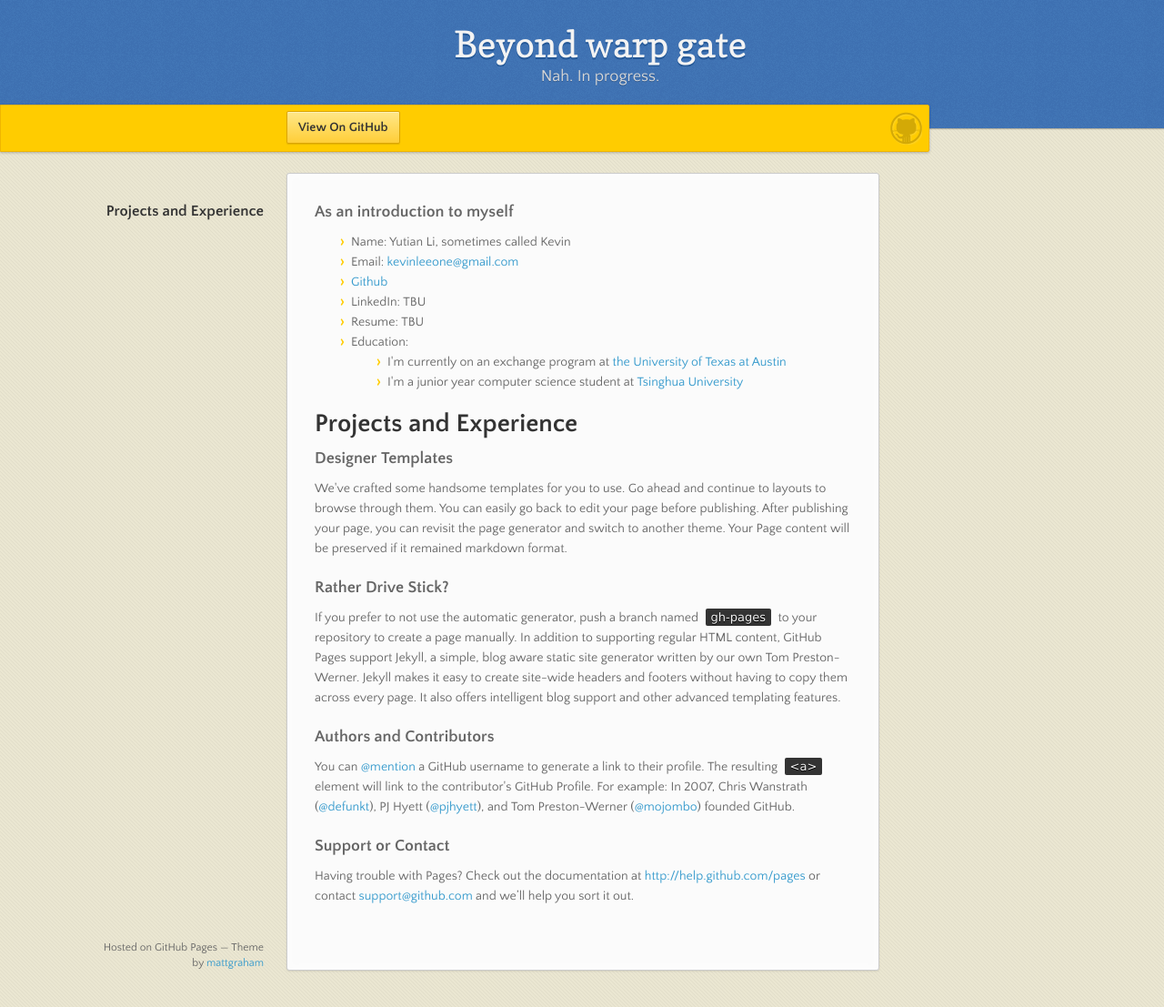
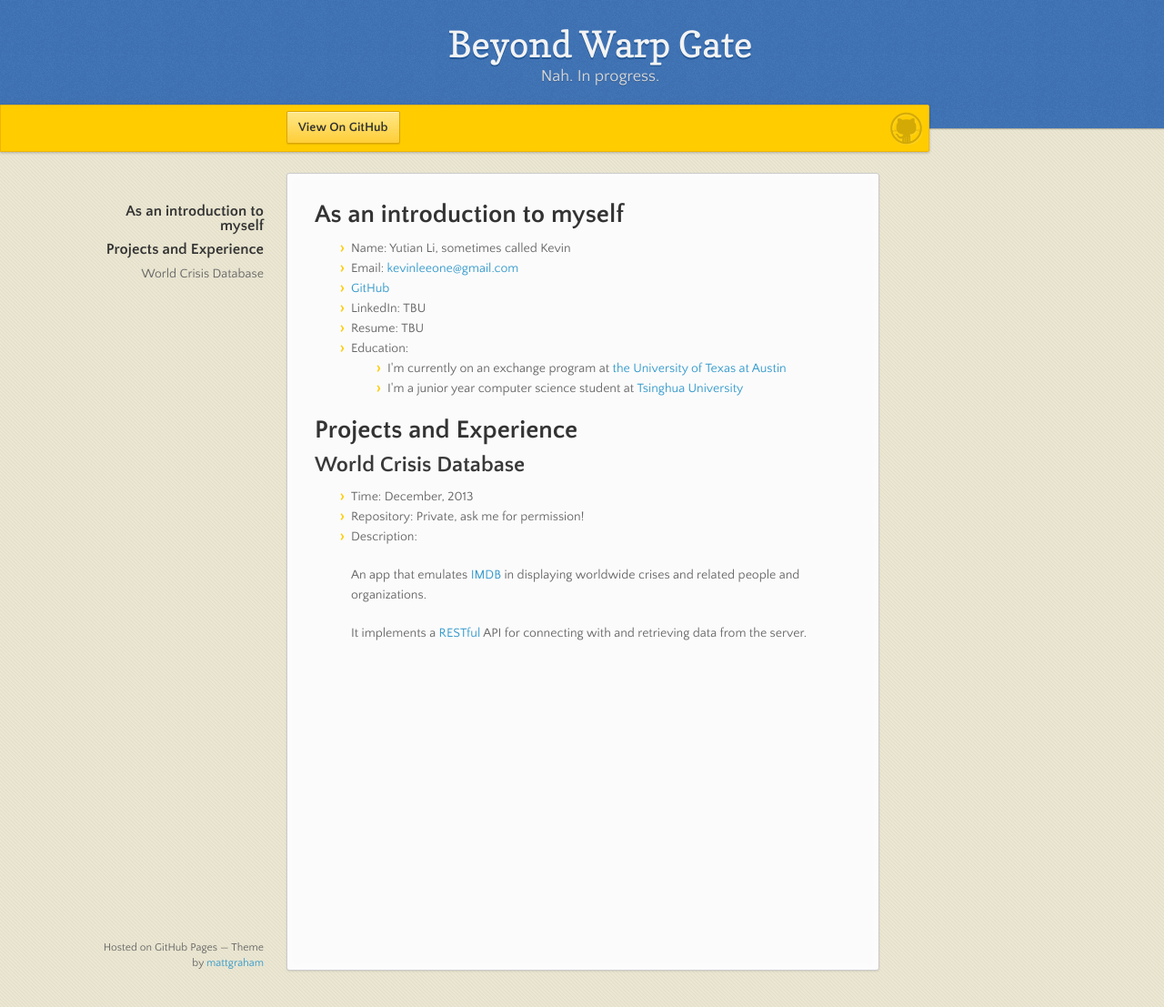
Before and after one commit to hotpxl/hotpxl.github.io, a Jekyll site: the page index.html, which Jekyll copies as it is, in a window 1280 px wide and 1107 px high. Shown: the whole window at 91% size. Built offline with Jekyll 4.4.1, drawn with Linux system fonts in a browser that asks for light colours; nearby versions of some CDN libraries; Markdown is read by kramdown in place of the engine named in the settings.

Commit message:
Replace master branch with page content via GitHub

```diff
--- a/index.html
+++ b/index.html
@@ -3,7 +3,7 @@
   <head>
     <meta charset="utf-8">
     <meta http-equiv="X-UA-Compatible" content="chrome=1">
-    <title>Beyond warp gate by kevinleeone</title>
+    <title>Beyond Warp Gate by kevinleeone</title>
     <link rel="stylesheet" href="stylesheets/styles.css">
     <link rel="stylesheet" href="stylesheets/pygment_trac.css">
     <script src="https://ajax.googleapis.com/ajax/libs/jquery/1.7.1/jquery.min.js"></script>
@@ -17,7 +17,7 @@
   <body>
 
       <header>
-        <h1>Beyond warp gate</h1>
+        <h1>Beyond Warp Gate</h1>
         <p>Nah. In progress.</p>
       </header>
 
@@ -32,14 +32,14 @@
         <ul></ul>
       </nav>
       <section>
-        <h3>
-<a name="as-an-introduction-to-myself" class="anchor" href="#as-an-introduction-to-myself"><span class="octicon octicon-link"></span></a>As an introduction to myself</h3>
+        <h1>
+<a name="as-an-introduction-to-myself" class="anchor" href="#as-an-introduction-to-myself"><span class="octicon octicon-link"></span></a>As an introduction to myself</h1>
 
 <ul>
 <li>Name: Yutian Li, sometimes called Kevin</li>
 <li>Email: <a href="mailto:kevinleeone@gmail.com">kevinleeone@gmail.com</a>
 </li>
-<li><a href="https://github.com/kevinleeone">Github</a></li>
+<li><a href="https://github.com/kevinleeone">GitHub</a></li>
 <li>LinkedIn: TBU</li>
 <li>Resume: TBU</li>
 <li>Education:
@@ -54,25 +54,20 @@
 </ul><h1>
 <a name="projects-and-experience" class="anchor" href="#projects-and-experience"><span class="octicon octicon-link"></span></a>Projects and Experience</h1>
 
-<h3>
-<a name="designer-templates" class="anchor" href="#designer-templates"><span class="octicon octicon-link"></span></a>Designer Templates</h3>
+<h2>
+<a name="world-crisis-database" class="anchor" href="#world-crisis-database"><span class="octicon octicon-link"></span></a>World Crisis Database</h2>
 
-<p>We've crafted some handsome templates for you to use. Go ahead and continue to layouts to browse through them. You can easily go back to edit your page before publishing. After publishing your page, you can revisit the page generator and switch to another theme. Your Page content will be preserved if it remained markdown format.</p>
+<ul>
+<li>Time: December, 2013</li>
+<li>Repository: Private, ask me for permission!</li>
+<li>
+<p>Description:</p>
 
-<h3>
-<a name="rather-drive-stick" class="anchor" href="#rather-drive-stick"><span class="octicon octicon-link"></span></a>Rather Drive Stick?</h3>
+<p>An app that emulates <a href="http://www.imdb.com/">IMDB</a> in displaying worldwide crises and related people and organizations.</p>
 
-<p>If you prefer to not use the automatic generator, push a branch named <code>gh-pages</code> to your repository to create a page manually. In addition to supporting regular HTML content, GitHub Pages support Jekyll, a simple, blog aware static site generator written by our own Tom Preston-Werner. Jekyll makes it easy to create site-wide headers and footers without having to copy them across every page. It also offers intelligent blog support and other advanced templating features.</p>
-
-<h3>
-<a name="authors-and-contributors" class="anchor" href="#authors-and-contributors"><span class="octicon octicon-link"></span></a>Authors and Contributors</h3>
-
-<p>You can <a href="https://github.com/blog/821" class="user-mention">@mention</a> a GitHub username to generate a link to their profile. The resulting <code>&lt;a&gt;</code> element will link to the contributor's GitHub Profile. For example: In 2007, Chris Wanstrath (<a href="https://github.com/defunkt" class="user-mention">@defunkt</a>), PJ Hyett (<a href="https://github.com/pjhyett" class="user-mention">@pjhyett</a>), and Tom Preston-Werner (<a href="https://github.com/mojombo" class="user-mention">@mojombo</a>) founded GitHub.</p>
-
-<h3>
-<a name="support-or-contact" class="anchor" href="#support-or-contact"><span class="octicon octicon-link"></span></a>Support or Contact</h3>
-
-<p>Having trouble with Pages? Check out the documentation at <a href="http://help.github.com/pages">http://help.github.com/pages</a> or contact <a href="mailto:support@github.com">support@github.com</a> and we’ll help you sort it out.</p>
+<p>It implements a <a href="http://en.wikipedia.org/wiki/Representational_state_transfer">RESTful</a> API for connecting with and retrieving data from the server.</p>
+</li>
+</ul>
       </section>
       <footer>
         <p><small>Hosted on GitHub Pages &mdash; Theme by <a href="https://twitter.com/michigangraham">mattgraham</a></small></p>
```
Also changed, not shown: params.json (+1 -1 lines).
